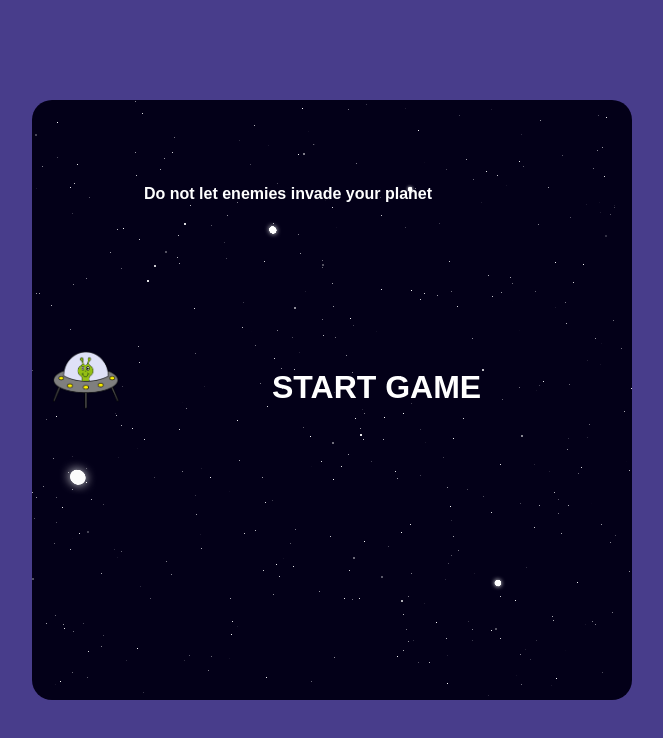
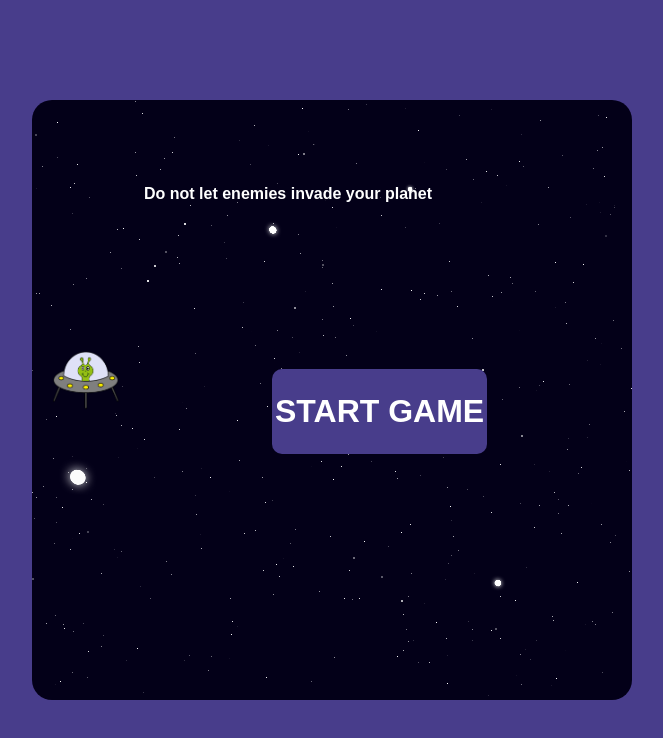
Before and after one commit to rvsriller/rierShooterGame, a plain HTML site: page index.html in a window 1280 px wide. Shown: the whole page, without its empty margins (308-971 px from the left). Drawn offline with Linux system fonts and the light colour scheme.

Commit message:
Space Shooter Game

```diff
--- a/style.css
+++ b/style.css
@@ -48,6 +48,10 @@ body {
   left: 15rem;
   cursor: pointer;
   color: white;
+  background-color: darkslateblue;
+  border-radius: 10px;
+  width: fit-content;
+  padding: 3px;
 }
 
 .playerShooter {
```
